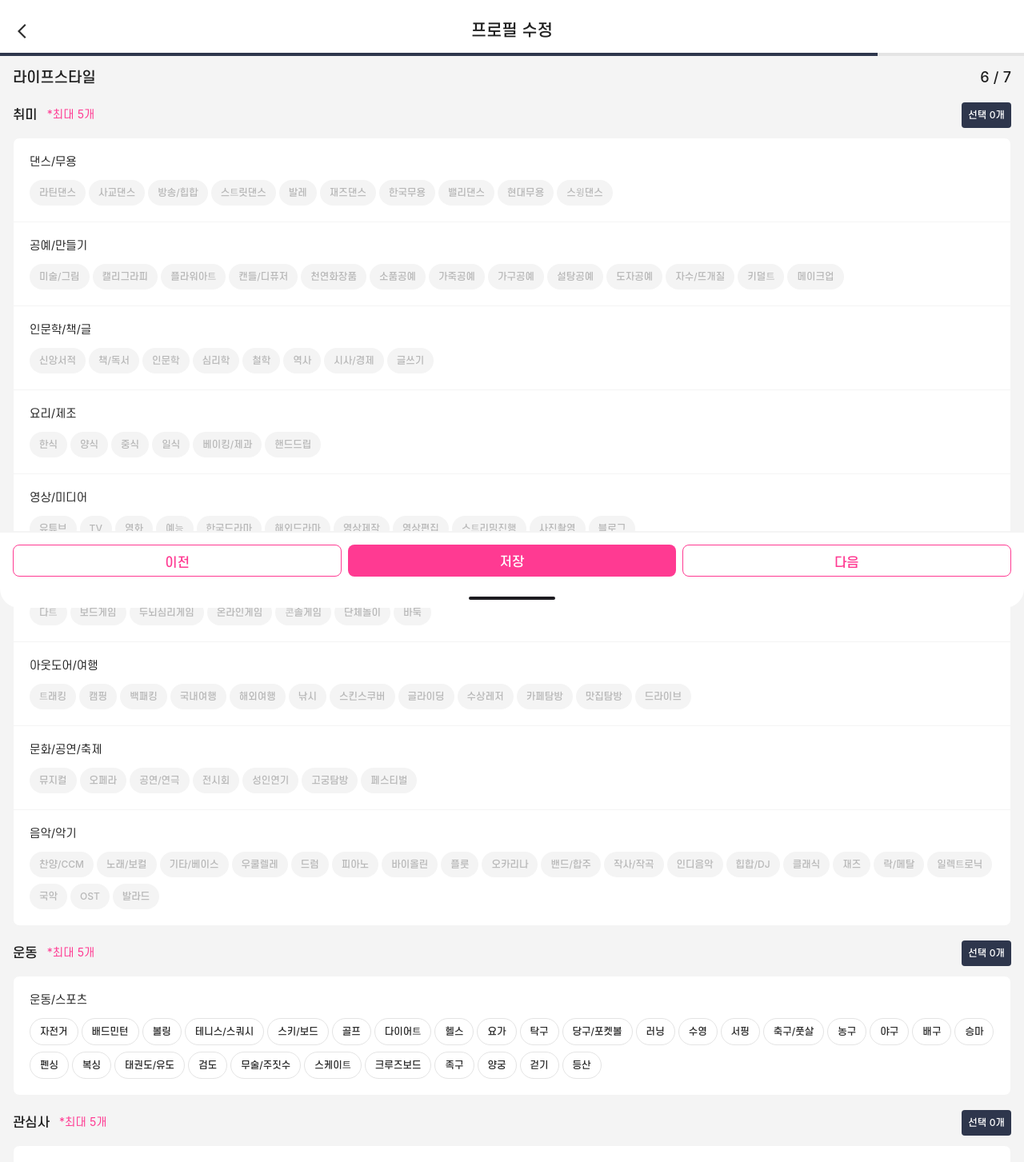
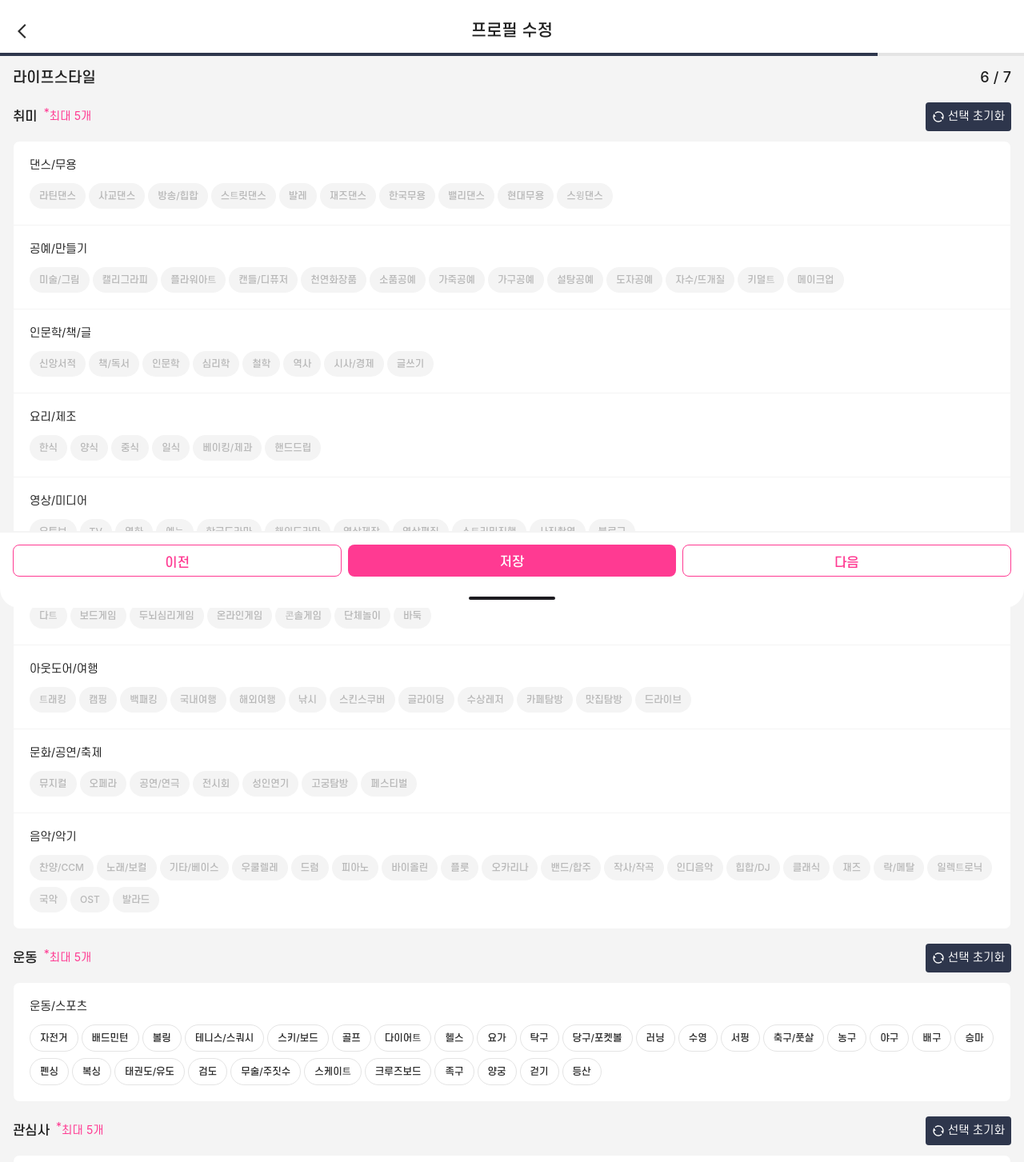
Before and after one commit to Hyunook-Kim/cm-user-profile, a Next.js app: page /profile/edit/step6 in a window 1280 px wide. Shown: the part 40-1493 px from the top of the page at 80% size. Built offline with nearby package versions, Linux system fonts and the light colour scheme; no server answers; the database is empty.

Commit message:
refactor: Consolidate components into SecondaryButton and SectionTitle

```diff
--- a/app/profile/edit/step1/page.tsx
+++ b/app/profile/edit/step1/page.tsx
@@ -15,8 +15,7 @@ import Card from "@/components/form/Card";
 import Dropdown from "@/components/form/Dropdown";
 import RadioGroup from "@/components/form/RadioGroup";
 import TextInput from "@/components/form/TextInput";
-import SearchButton from "@/components/form/SearchButton";
-import AddButton from "@/components/form/AddButton";
+import SecondaryButton from "@/components/ui/SecondaryButton";
 import TagGroup from "@/components/form/TagGroup";
 import HelpIcon from "@/components/common/HelpIcon";
 import LocationSelector from "@/components/form/LocationSelector";
@@ -224,7 +223,7 @@ export default function Step1Page() {
                 />
               </div>
             </div>
-            <SearchButton label="교회 검색" />
+            <SecondaryButton label="교회 검색" icon="/icons/basic/search-line-white.svg" />
           </div>
         </Card>
 
@@ -279,9 +278,10 @@ export default function Step1Page() {
               </div>
             ))}
             <div className="flex gap-2">
-              <SearchButton label="학교 검색" />
-              <AddButton
+              <SecondaryButton label="학교 검색" icon="/icons/basic/search-line-white.svg" />
+              <SecondaryButton
                 label="추가"
+                icon="/icons/basic/add-line-white.svg"
                 onClick={() => appendSchool({ schoolName: "", major: "" })}
               />
             </div>
@@ -303,7 +303,7 @@ export default function Step1Page() {
                 )}
               />
             </div>
-            <SearchButton label="직업 검색" />
+            <SecondaryButton label="직업 검색" icon="/icons/basic/search-line-white.svg" />
           </div>
         </Card>
 
--- a/app/profile/edit/step5/page.tsx
+++ b/app/profile/edit/step5/page.tsx
@@ -19,6 +19,7 @@ import TagGroup from "@/components/form/TagGroup";
 import RadioGroup from "@/components/form/RadioGroup";
 import TextInput from "@/components/form/TextInput";
 import InputCardTextArea from "@/components/form/InputCardTextArea";
+import SectionTitle from "@/components/ui/SectionTitle";
 import {
   step5Schema,
   step5DefaultValues,
@@ -208,12 +209,10 @@ export default function Step5Page() {
           >
             {/* Section 1: 조건 우선순위 */}
             <section className="flex flex-col gap-3">
-              <div className="flex items-center gap-1">
-                <span className="text-body-lg text-black">조건 우선순위</span>
-                <span className="text-caption-lg text-pink">
-                  *드래그하여 순위 변경
-                </span>
-              </div>
+              <SectionTitle
+                title="조건 우선순위"
+                subtitle="드래그하여 순위 변경"
+              />
 
               {/* Priority Tags Container */}
               <div className="flex flex-wrap gap-1">
@@ -260,10 +259,14 @@ export default function Step5Page() {
             </Card>
 
             {/* Section 3: 희망 조건 */}
-            <section className="flex flex-col gap-3">
-              <span className="text-body-lg text-black">희망 조건</span>
+            {/* <section className="flex flex-col gap-3"> */}
+            <section className="flex flex-col gap-[18px]">
+              <SectionTitle title="희망 조건" />
+              {/* <span className="text-body-lg text-black">희망 조건</span> */}
 
               {/* Card 1: 거주지역 */}
+
+              <div className="flex flex-col">
                 <Card
                   label="이상형의 원하는 거주지역을 선택해주세요."
                   subtitle="*필수"
@@ -631,6 +634,7 @@ export default function Step5Page() {
                     )}
                   />
                 </Card>
+              </div>
             </section>
           </form>
 
--- a/app/profile/edit/step6/page.tsx
+++ b/app/profile/edit/step6/page.tsx
@@ -11,6 +11,8 @@ import Title from "@/components/layout/Title";
 import ContentFooter from "@/components/layout/ContentFooter";
 import FooterNav from "@/components/layout/FooterNav";
 import ExitConfirmModal from "@/components/common/ExitConfirmModal";
+import SectionTitle from "@/components/ui/SectionTitle";
+import SecondaryButton from "@/components/ui/SecondaryButton";
 import {
   step6Schema,
   step6DefaultValues,
@@ -75,29 +77,6 @@ function LifestyleTag({
     >
       {label}
     </button>
-  );
-}
-
-// 섹션 타이틀 컴포넌트
-interface SectionTitleProps {
-  title: string;
-  maxCount: number;
-  currentCount: number;
-}
-
-function SectionTitle({ title, maxCount, currentCount }: SectionTitleProps) {
-  return (
-    <div className="flex items-center justify-between">
-      <div className="flex items-center gap-3">
-        <span className="text-body-lg text-black">{title}</span>
-        <span className="text-caption-lg text-pink">*최대 {maxCount}개</span>
-      </div>
-      <div className="flex items-center justify-center rounded bg-navy px-2 py-2">
-        <span className="text-caption-md text-white">
-          선택 {currentCount}개
-        </span>
-      </div>
-    </div>
   );
 }
 
@@ -308,11 +287,14 @@ export default function Step6Page() {
           >
             {/* Section 1: 취미 */}
             <section className="flex flex-col gap-3">
-              <SectionTitle
-                title="취미"
-                maxCount={5}
-                currentCount={hobbies.length}
-              />
+              <div className="flex h-[36px] items-center justify-between gap-3">
+                <SectionTitle title="취미" subtitle="최대 5개" />
+                <SecondaryButton
+                  label="선택 초기화"
+                  icon="/icons/basic/refresh-line-white.svg"
+                  onClick={() => setValue("hobbies", [], { shouldDirty: true })}
+                />
+              </div>
               <div className="flex flex-col">
                 {hobbyCateg.map((category, index) => (
                   <CategoryCard
@@ -332,11 +314,14 @@ export default function Step6Page() {
 
             {/* Section 2: 운동 */}
             <section className="flex flex-col gap-3">
-              <SectionTitle
-                title="운동"
-                maxCount={5}
-                currentCount={exercises.length}
-              />
+              <div className="flex h-[36px] items-center justify-between gap-3">
+                <SectionTitle title="운동" subtitle="최대 5개" />
+                <SecondaryButton
+                  label="선택 초기화"
+                  icon="/icons/basic/refresh-line-white.svg"
+                  onClick={() => setValue("exercises", [], { shouldDirty: true })}
+                />
+              </div>
               <div className="flex flex-col">
                 {exerciseCateg.map((category, index) => (
                   <CategoryCard
@@ -356,11 +341,14 @@ export default function Step6Page() {
 
             {/* Section 3: 관심사 */}
             <section className="flex flex-col gap-3">
-              <SectionTitle
-                title="관심사"
-                maxCount={5}
-                currentCount={interests.length}
-              />
+              <div className="flex h-[36px] items-center justify-between gap-3">
+                <SectionTitle title="관심사" subtitle="최대 5개" />
+                <SecondaryButton
+                  label="선택 초기화"
+                  icon="/icons/basic/refresh-line-white.svg"
+                  onClick={() => setValue("interests", [], { shouldDirty: true })}
+                />
+              </div>
               <div className="flex flex-col">
                 {interestCateg.map((category, index) => (
                   <CategoryCard
--- a/app/profile/edit/step7/page.tsx
+++ b/app/profile/edit/step7/page.tsx
@@ -19,6 +19,7 @@ import {
   Step7FormData,
   loveLanguageOptions,
 } from "@/models/step7Form";
+import SectionTitle from "@/components/ui/SectionTitle";
 
 // Supabase 저장 함수
 const saveToServer = async (data: Step7FormData) => {
@@ -208,12 +209,16 @@ export default function Step7Page() {
             {/* Section 1: 사랑의 언어 */}
             <section className="flex flex-col gap-3">
               {/* Section Title */}
-              <div className="flex items-center gap-3">
+              {/* <div className="flex items-center gap-3">
                 <span className="text-body-lg text-black">사랑의 언어</span>
                 <span className="text-caption-lg text-pink">
                   *드래그하여 순위 변경
                 </span>
-              </div>
+              </div> */}
+              <SectionTitle
+                title="사랑의 언어"
+                subtitle="드래그하여 순위 변경"
+              />
 
               {/* Draggable List */}
               <div className="flex flex-col gap-1">
@@ -267,7 +272,7 @@ export default function Step7Page() {
             {/* Section 2: 기타 */}
             <section className="flex flex-col gap-3">
               {/* Section Title */}
-              <span className="text-body-lg text-black">기타</span>
+              <SectionTitle title="기타" />
 
               {/* Card Group */}
               <div className="flex flex-col">
--- a/components/form/AddButton.tsx
+++ /dev/null
@@ -1,29 +0,0 @@
-import Image from "next/image";
-
-interface AddButtonProps {
-  label?: string;
-  onClick?: () => void;
-}
-
-export default function AddButton({
-  label = "추가",
-  onClick,
-}: AddButtonProps) {
-  return (
-    <button
-      type="button"
-      onClick={onClick}
-      className="flex h-8 items-center gap-1 rounded-md bg-gray-100 px-3 py-1"
-    >
-      <Image
-        src="/icons/basic/add-circle-line.svg"
-        alt=""
-        width={16}
-        height={16}
-      />
-      <span className="text-[14px] font-normal leading-[20px] text-gray-800">
-        {label}
-      </span>
-    </button>
-  );
-}
--- a/components/form/SearchButton.tsx
+++ /dev/null
@@ -1,26 +0,0 @@
-import Image from "next/image";
-
-interface SearchButtonProps {
-  label: string;
-  onClick?: () => void;
-}
-
-export default function SearchButton({ label, onClick }: SearchButtonProps) {
-  return (
-    <button
-      type="button"
-      onClick={onClick}
-      className="flex h-[36px] items-center justify-center gap-1 rounded bg-navy p-2"
-    >
-      <Image
-        src="/icons/basic/search-line-white.svg"
-        alt=""
-        width={16}
-        height={16}
-      />
-      <span className="text-[14px] font-extralight leading-[20px] text-white">
-        {label}
-      </span>
-    </button>
-  );
-}
--- /dev/null
+++ b/components/ui/SecondaryButton.tsx
@@ -0,0 +1,26 @@
+import Image from "next/image";
+
+interface SecondaryButtonProps {
+  label: string;
+  icon?: string;
+  onClick?: () => void;
+}
+
+export default function SecondaryButton({
+  label,
+  icon,
+  onClick,
+}: SecondaryButtonProps) {
+  return (
+    <button
+      type="button"
+      onClick={onClick}
+      className="flex h-[36px] items-center justify-center gap-1 rounded bg-navy px-2"
+      // className="flex h-[36px] items-center justify-center gap-1 rounded bg-navy p-2"
+    >
+      {icon && <Image src={icon} alt="" width={16} height={16} />}
+      {/* <span className="text-[14px] font-extralight leading-[20px] text-white"> */}
+      <span className="text-caption-lg text-white">{label}</span>
+    </button>
+  );
+}
--- /dev/null
+++ b/components/ui/SectionTitle.tsx
@@ -0,0 +1,18 @@
+interface SectionTitleProps {
+  title: string;
+  subtitle?: string;
+}
+
+export default function SectionTitle({ title, subtitle }: SectionTitleProps) {
+  return (
+    <div className="flex items-center gap-2">
+      <span className="text-body-lg text-black">{title}</span>
+      {subtitle && (
+        <div className="flex items-start">
+          <span className="text-caption-lg leading-[12px] text-pink">*</span>
+          <span className="text-caption-lg text-pink">{subtitle}</span>
+        </div>
+      )}
+    </div>
+  );
+}
```
Also changed, not shown: public/icons/basic/refresh-line-white.svg (added). Lines whose indentation alone changed are shown as unchanged.
